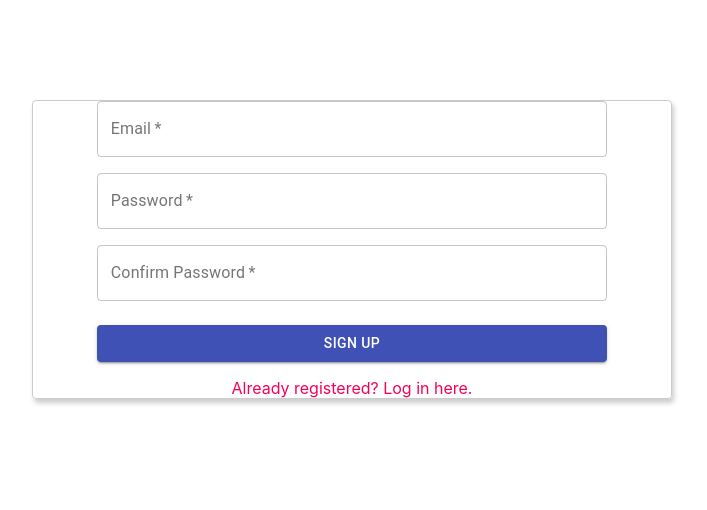
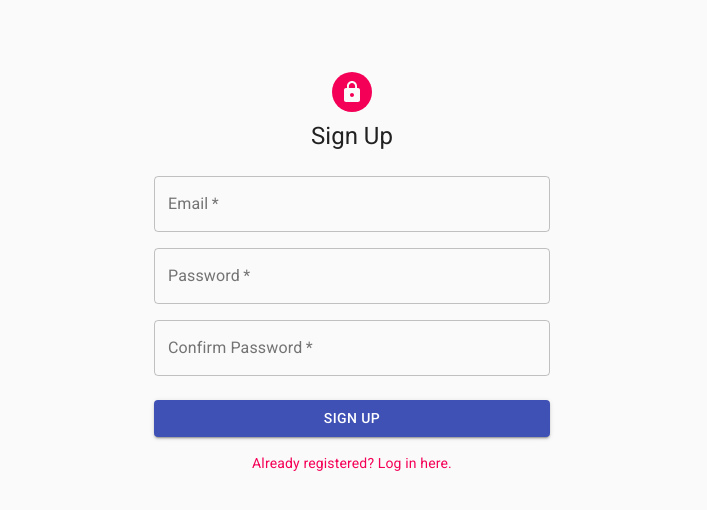
Before and after one commit to petrussola/url-shortener-frontend, a React (Create React App) app: page /signup in a window 1280 px wide. Shown: the top 510 px of the page, without its empty margins (288-995 px from the left). Built offline with nearby package versions, Linux system fonts and the light colour scheme; no server answers.

Commit message:
Finalise style signup form

```diff
--- a/package.json
+++ b/package.json
@@ -4,6 +4,7 @@
   "private": true,
   "dependencies": {
     "@material-ui/core": "^4.11.0",
+    "@material-ui/icons": "^4.9.1",
     "@testing-library/jest-dom": "^4.2.4",
     "@testing-library/react": "^9.3.2",
     "@testing-library/user-event": "^7.1.2",
--- a/public/index.html
+++ b/public/index.html
@@ -1,14 +1,13 @@
 <!DOCTYPE html>
 <html lang="en">
+
 <head>
   <meta charset="utf-8" />
   <link rel="icon" href="%PUBLIC_URL%/favicon.ico" />
   <meta name="viewport" content="width=device-width, initial-scale=1" />
   <meta name="theme-color" content="#000000" />
-    <meta
-      name="description"
-      content="Web site created using create-react-app"
-    />
+  <meta name="description" content="Web site created using create-react-app" />
+  <link rel="stylesheet" href="https://fonts.googleapis.com/css?family=Roboto:300,400,500,700&display=swap" />
   <link rel="apple-touch-icon" href="%PUBLIC_URL%/logo192.png" />
   <!--
       manifest.json provides metadata used when your web app is installed on a
@@ -26,6 +25,7 @@
     -->
   <title>React App</title>
 </head>
+
 <body>
   <noscript>You need to enable JavaScript to run this app.</noscript>
   <div id="root"></div>
@@ -40,4 +40,5 @@
       To create a production bundle, use `npm run build` or `yarn build`.
     -->
 </body>
+
 </html>
--- a/src/Components/Auth/SignUp.js
+++ b/src/Components/Auth/SignUp.js
@@ -1,7 +1,16 @@
 import React, { useState } from 'react';
-import styled from 'styled-components';
 import { Link as Rlink } from 'react-router-dom';
-import { TextField, Grid, Button, Link } from '@material-ui/core';
+import {
+	TextField,
+	Grid,
+	Button,
+	Link,
+	Container,
+	CssBaseline,
+	Avatar,
+	Typography,
+} from '@material-ui/core';
+import LockIcon from '@material-ui/icons/Lock';
 import { makeStyles } from '@material-ui/core/styles';
 
 // helpers
@@ -17,56 +26,22 @@ const initialForm = {
 	repeatPassword: '',
 };
 
-const StyledDiv = styled.div`
-	border: 1px solid #cccccc;
-	width: 50vw;
-	min-height: 30vh;
-	margin: 100px auto;
-	border-radius: 4px;
-	box-shadow: 2px 4px 5px #cccccc;
-	color: #7c7c7c;
-	@media (max-width: 600px) {
-		width: 90%;
-	}
-	form {
-		display: flex;
-		flex-direction: column;
-		width: 80%;
-		margin: 0 auto;
-		section {
-			margin: 0.5rem 0;
-			display: flex;
-			flex-direction: column;
-			align-items: flex-start;
-			label {
-				font-size: 90%;
-			}
-			input {
-				width: 100%;
-				height: 2rem;
-				padding: 0.5rem 1rem;
-				font-size: 1.5rem;
-				@media (max-width: 600px) {
-					height: 3rem;
-				}
-			}
-			button {
-				width: 50%;
-				margin: 0 auto;
-				border: none;
-				height: 3rem;
-				background-color: #187bcd;
-				border-radius: 4px;
-				font-size: 1rem;
-				color: white;
-			}
-		}
-	}
-`;
-
 const useStyles = makeStyles((theme) => ({
 	submit: {
 		margin: theme.spacing(3, 0, 2),
+	},
+	paper: {
+		marginTop: theme.spacing(8),
+		display: 'flex',
+		flexDirection: 'column',
+		alignItems: 'center',
+	},
+	avatar: {
+		backgroundColor: theme.palette.secondary.main,
+		margin: theme.spacing(1),
+	},
+	form: {
+		marginTop: theme.spacing(3),
 	},
 }));
 
@@ -106,11 +81,16 @@ const SignUp = ({ displayMessage, setDisplayMessage }) => {
 	};
 
 	return (
-		<StyledDiv>
+		<Container maxWidth='xs' className={classes.paper}>
+			<CssBaseline />
 			{displayMessage ? (
 				<FeedbackMessage displayMessage={displayMessage} />
 			) : null}
-			<form onSubmit={onSubmitForm}>
+			<Avatar className={classes.avatar}>
+				<LockIcon />
+			</Avatar>
+			<Typography variant='h5'>Sign Up</Typography>
+			<form onSubmit={onSubmitForm} className={classes.form}>
 				<Grid container spacing={2}>
 					<Grid item xs={12}>
 						<TextField
@@ -155,6 +135,7 @@ const SignUp = ({ displayMessage, setDisplayMessage }) => {
 					color='primary'
 					variant='contained'
 					className={classes.submit}
+					fullWidth
 				>
 					Sign Up
 				</Button>
@@ -171,7 +152,7 @@ const SignUp = ({ displayMessage, setDisplayMessage }) => {
 					</Grid>
 				</Grid>
 			</form>
-		</StyledDiv>
+		</Container>
 	);
 };
 
```
Also changed, not shown: 1 other file (tests, documents, lock files or other folders). Lines whose indentation alone changed are shown as unchanged.
